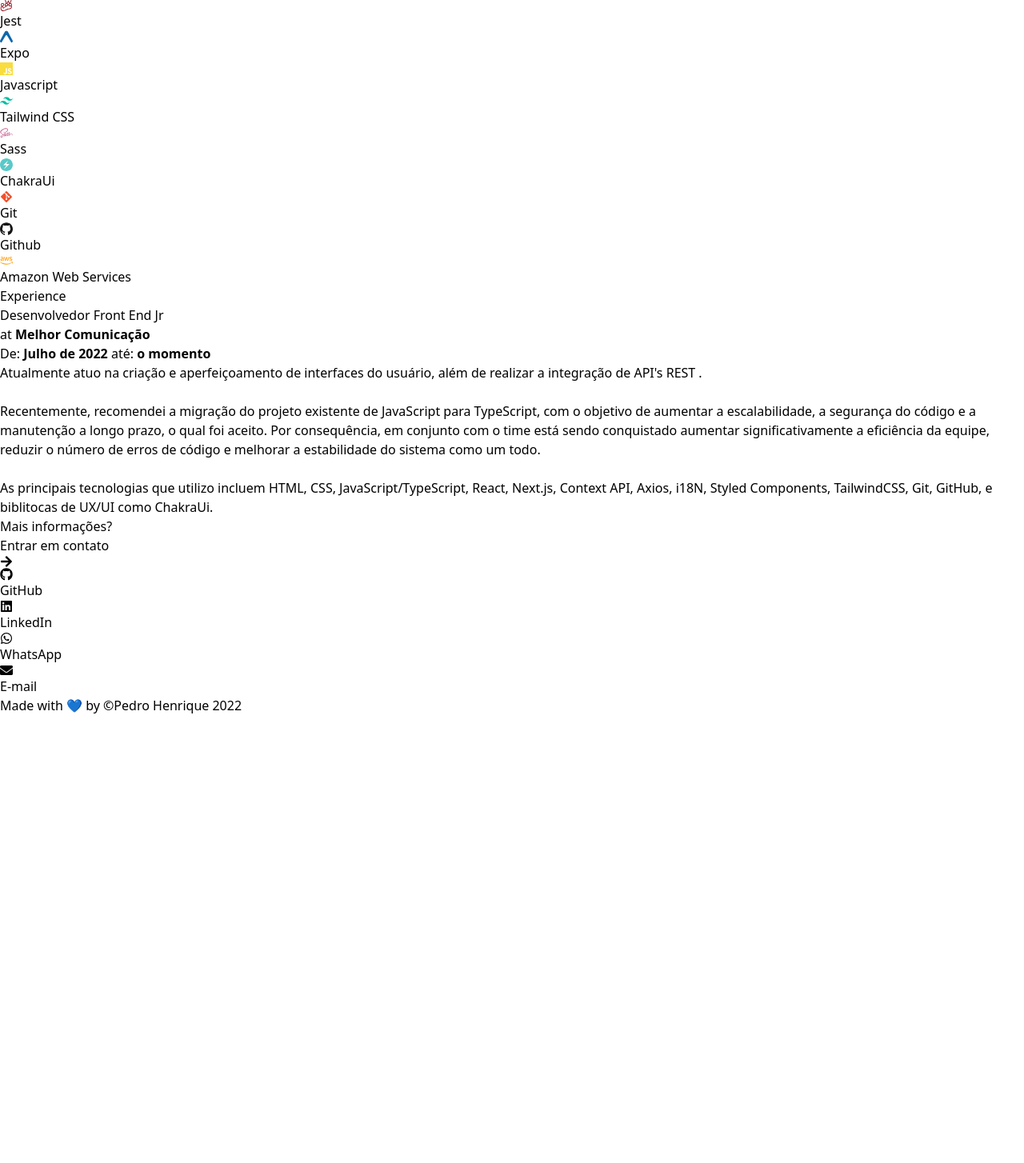
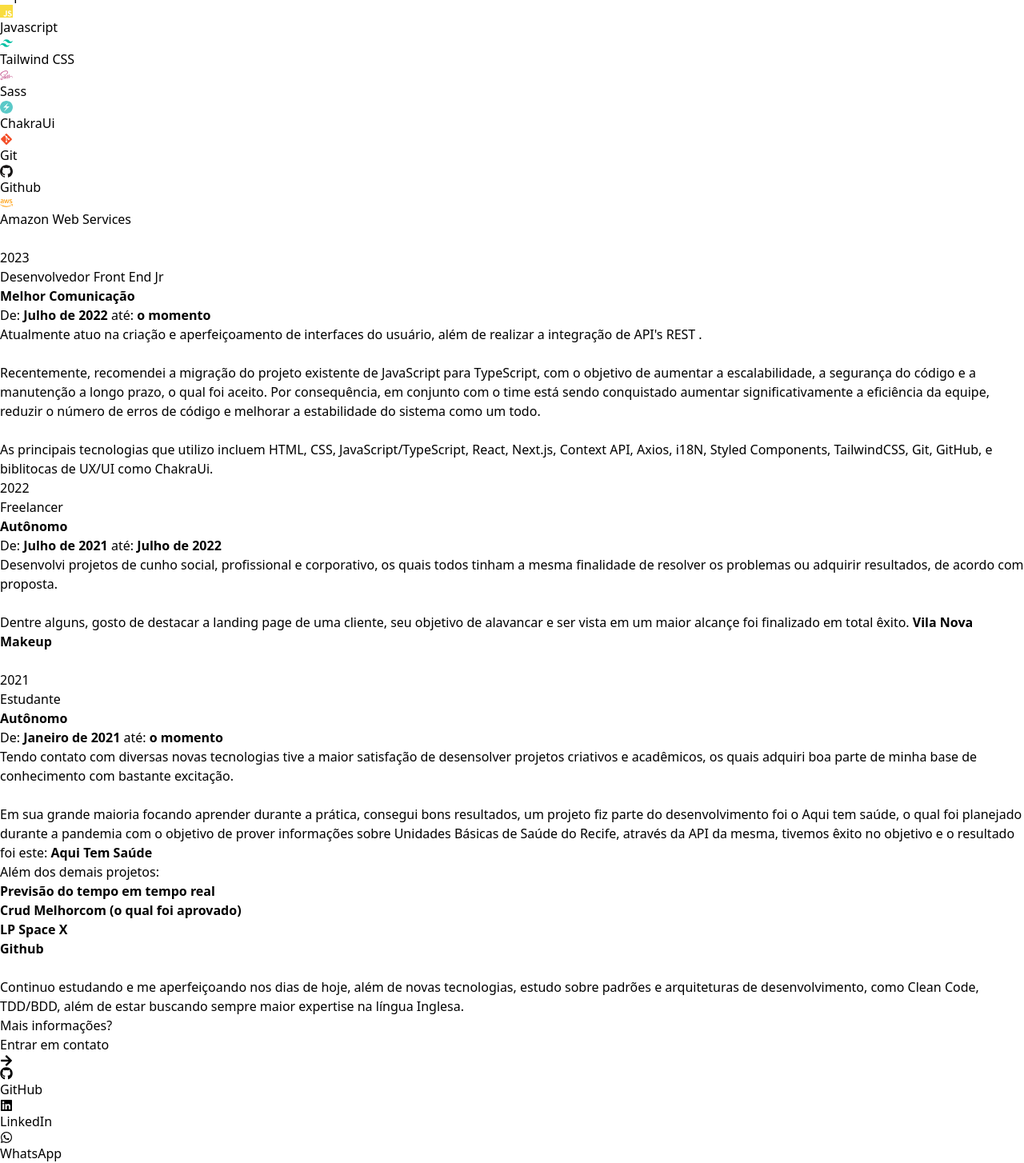
Before and after one commit to pedrinho81/portfolio-react, a React (Create React App) app: page / in a window 1280 px wide. Shown: the part 935-2389 px from the top of the page at 80% size. Before the commit the page ends 1829 px from the top, so only its background shows below. Built offline with nearby package versions, Linux system fonts and the light colour scheme.

Commit message:
feat: add experiences

```diff
--- a/public/index.html
+++ b/public/index.html
@@ -2,7 +2,7 @@
 <html lang="en">
   <head>
     <meta charset="utf-8" />
-    <link rel="icon" href="%PUBLIC_URL%/favicon.ico" />
+    <link rel="icon" href="%PUBLIC_URL%/memoji-me.png" />
     <meta name="viewport" content="width=device-width, initial-scale=1" />
     <meta name="theme-color" content="#000000" />
     <meta
@@ -24,7 +24,7 @@
       work correctly both with client-side routing and a non-root public URL.
       Learn how to configure a non-root public URL by running `npm run build`.
     -->
-    <title>React App</title>
+    <title>Pedro Henrique</title>
   </head>
   <body>
     <noscript>You need to enable JavaScript to run this app.</noscript>
--- a/src/components/About.js
+++ b/src/components/About.js
@@ -9,10 +9,9 @@
                 Olá 👋
             </p>
             <p className="text-base sm:text-xl text-justify dark:text-zinc-300 text-gray-600 leading-relaxed mt-4">
-                Como desenvolvedor front-end, meu principal objetivo é criar sistemas escaláveis e de alta performance com as melhores tecnologias do mercado web e mobile, busco sempre entregar soluções de qualidade excepcional para os mais diversos projetos. Desde 2019, venho me dedicando incansavelmente para aprimorar minhas habilidades e agregar valor ao mercado de desenvolvimento.
-            </p>
+               Entusiasta da tecnologia e sempre buscando novos desafios que possam me moldar como desenvolvedor.            </p>
             <p className="text-base sm:text-xl text-justify dark:text-zinc-300 text-gray-600 leading-relaxed mt-2">
-            Meu comprometimento e dedicação com cada projeto que desenvolvo são valores que me movem e que fazem parte da minha busca constante por excelência e inovação. Estou sempre aberto a novas oportunidades e desafios que me permitam continuar evoluindo como profissional.
+               Abaixo você terá mais informações sobre minhas qualificações e experiências profissionais, espero que goste. 😊
             </p>
             <ScrollIntoView selector="#tech">
                 <div className="mx-auto p-20">
--- a/src/components/Experience.js
+++ b/src/components/Experience.js
@@ -1,29 +1,73 @@
 function Projects() {
 
   return (
-    <section className='text-gray-600 body-font h-scree'>
+    <section className='text-gray-600 body-font'>
       <div className='animation  py-24 mx-auto'>
         <div className='xl:w-1/2 lg:w-3/4 w-full mx-auto text-center '>
-          <h1 className='text-black text-2xl dark:text-white sm:text-4xl text-center pt-2 font-bold'>Experience</h1>
+          <h1  data-aos="zoom-in-out" data-aos-duration="800" className='text-black text-2xl dark:text-white sm:text-4xl text-center pt-2 font-bold'>Experiências</h1>
           <span className='inline-block h-1 w-10 rounded bg-blue-500 mt-8 mb-6'>
           </span>
-          <div className="backdrop-filter">
+          <div  className="backdrop-filter text-justify">
+            <h1 className='text-black text-2xl dark:text-white sm:text-4xl  text-justify pt-2 font-bold'>2023</h1>
             <h2 className='text-xl sm:text-2xl font-semibold text-gray-900 dark:text-white'>Desenvolvedor Front End Jr </h2>
-            <h3 className="content-center dark:text-white" > at
-              <b className="text-gray-600 dark:text-gray-300">  Melhor Comunicação</b>
-            </h3>
+            <b className="text-gray-600 dark:text-gray-300">  Melhor Comunicação</b>
             <p className='text-gray-900 dark:text-white'>De: <b>Julho de 2022</b>  até: <b>o momento</b></p>
-            <p className="text-base text-justify sm:text-xl  dark:text-zinc-300 text-gray-600 leading-relaxed mt-4">
-             Atualmente atuo na criação e aperfeiçoamento de interfaces do usuário, além de realizar a integração de API's REST .
-              <br/>
-              <br/>
+            <p  className="text-base sm:text-xl  dark:text-zinc-300 text-gray-600 leading-relaxed mt-4">
+              Atualmente atuo na criação e aperfeiçoamento de interfaces do usuário, além de realizar a integração de API's REST .
+              <br />
+              <br />
               Recentemente, recomendei a migração do projeto existente de JavaScript para TypeScript, com o objetivo de aumentar a escalabilidade, a segurança do código e a manutenção a longo prazo, o qual foi aceito. Por consequência, em conjunto com o time está sendo conquistado aumentar significativamente a eficiência da equipe, reduzir o número de erros de código e melhorar a estabilidade do sistema como um todo.
-              <br/>              <br/>
-
+              <br />              <br />
               As principais tecnologias que utilizo incluem HTML, CSS, JavaScript/TypeScript, React, Next.js, Context API, Axios, i18N, Styled Components, TailwindCSS, Git, GitHub, e biblitocas de UX/UI como ChakraUi.
             </p>
           </div>
+          <div className="backdrop-filter text-right">
+          <span className='inline-block h-1 w-10 rounded bg-blue-500 mt-8 mb-6'>
+          </span>
+            <h1 className='text-black text-2xl dark:text-white sm:text-4xl pt-2 font-bold'>2022</h1>
+            <h2 className='text-xl sm:text-2xl font-semibold text-gray-900 dark:text-white'>Freelancer</h2>
+            <b className="text-gray-600 dark:text-gray-300">Autônomo</b>
+            <p className='text-gray-900 dark:text-white'>De: <b>Julho de 2021</b>  até: <b>Julho de 2022</b></p>
+            <p className="text-base sm:text-xl  dark:text-zinc-300 text-gray-600 leading-relaxed mt-4">
+              Desenvolvi projetos de cunho social, profissional e corporativo, os quais todos tinham a mesma finalidade de resolver os problemas ou adquirir resultados, de acordo com proposta.
+              <br />
+              <br />
+              Dentre alguns, gosto de destacar a landing page de uma cliente, seu objetivo de alavancar e
+              ser vista em um maior alcançe foi finalizado em total êxito.
+              {/* //adicionar  e linkagem */} <a href="https://vila-nova-makeup.netlify.app"rel="noreferrer" target="_blank"><b>Vila Nova Makeup</b></a>
+              <br />              <br />
+
+            </p>
+          </div>
+          <div className="backdrop-filter text-justify">
+          <span className='inline-block h-1 w-10 rounded bg-blue-500 mt-8 mb-6'>
+          </span>
+            <h1 className='text-black text-2xl dark:text-white sm:text-4xl pt-2 font-bold'>2021</h1>
+            <h2 className='text-xl sm:text-2xl font-semibold text-gray-900 dark:text-white'>Estudante</h2>
+            <b className="text-gray-600 dark:text-gray-300">Autônomo</b>
+            <p className='text-gray-900 dark:text-white'>De: <b>Janeiro de 2021</b>  até: <b>o momento</b></p>
+            <p className="text-base sm:text-xl  dark:text-zinc-300 text-gray-600 leading-relaxed mt-4">
+            Tendo contato com diversas novas tecnologias tive a maior satisfação de desensolver projetos criativos e acadêmicos, os quais adquiri boa parte de minha base de conhecimento com bastante excitação.
+              <br />
+              <br />
+              Em sua grande maioria focando aprender durante a prática, consegui bons resultados, um projeto fiz parte do desenvolvimento foi o Aqui tem saúde, o qual foi planejado durante a pandemia
+              com o objetivo de prover informações sobre Unidades Básicas de Saúde do Recife, através da API da mesma, tivemos êxito no objetivo e o resultado foi este: <a href="https://aqui-tem-saude.netlify.app" rel="noreferrer" target="_blank"><b>Aqui Tem Saúde</b></a>
+              <br /> Além dos demais projetos:            <br />
+              <ul>
+                <li><a href="https://previsao-do-tempo-pedrodev.netlify.app" rel="noreferrer" target="_blank"><b>Previsão do tempo em tempo real</b></a></li>
+                <li><a href="https://teste-front-ph.netlify.app" rel="noreferrer" target="_blank"><b>Crud Melhorcom (o qual foi aprovado)</b></a></li>
+                <li><a href="https://onebitx-pedrodev.netlify.app/" rel="noreferrer" target="_blank"><b>LP Space X</b></a></li>
+                <li><a href="https://github.com/pedrinho81" rel="noreferrer" target="_blank"><b>Github</b></a></li>
+              </ul>
+
+              <br/>
+              Continuo estudando e me aperfeiçoando nos dias de hoje, além de novas tecnologias, estudo sobre padrões e arquiteturas de desenvolvimento, como Clean Code, TDD/BDD, além de estar buscando sempre maior expertise na língua Inglesa.
+            </p>
+          </div>
         </div>
+
+
+
       </div>
     </section >
   );
--- a/src/components/Skills.js
+++ b/src/components/Skills.js
@@ -5,6 +5,7 @@
     return (
         <div data-aos="zoom-in-out" className="max-w-4xl mx-auto justify-center py-12" id="tech">
             <p className="text-black text-2xl dark:text-white sm:text-4xl text-center pt-4 font-bold">Tecnologias</p>
+            <span className='block mx-auto text-center h-1 w-10 rounded bg-blue-500 mt-8'></span>
             <div className="flex justify-center flex-wrap pt-2">
                 {TechsData.map((tech, index) => {
                     return (
```
Also changed, not shown: public/memoji-me.png (added).
